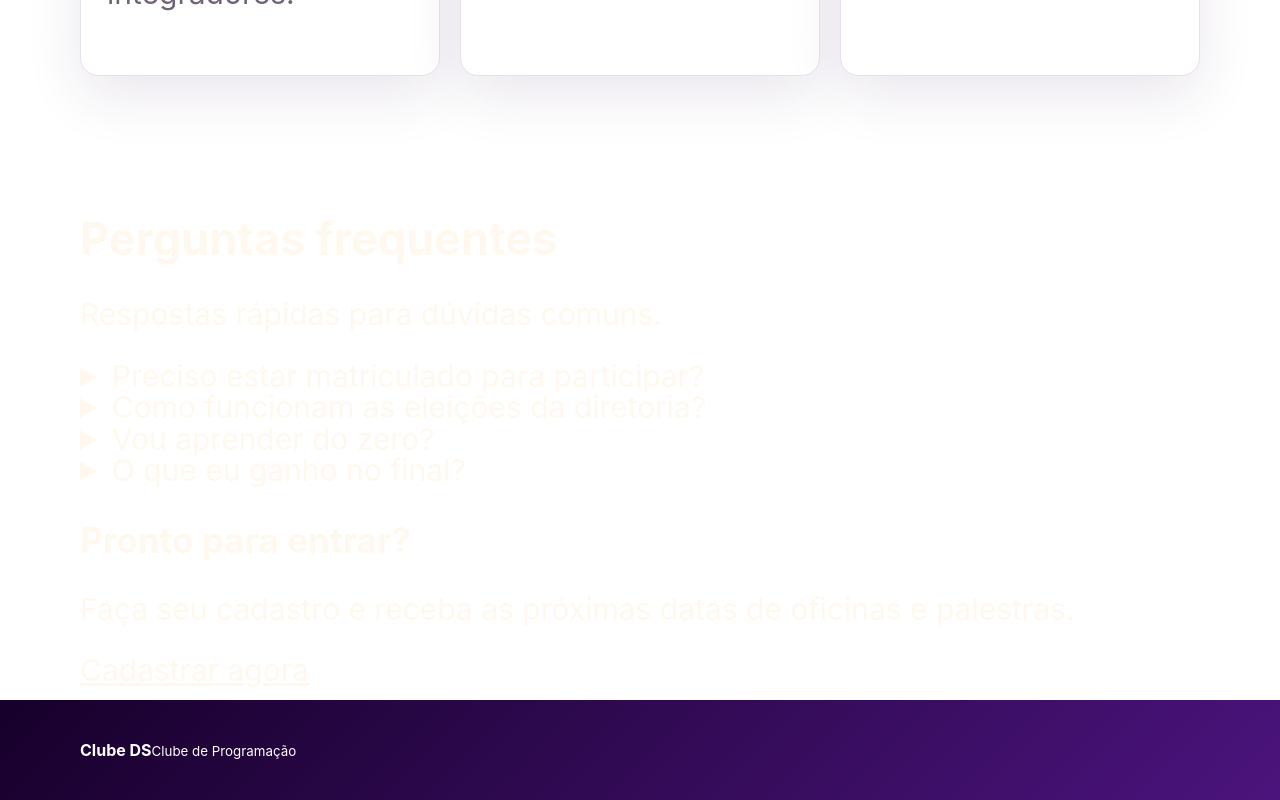
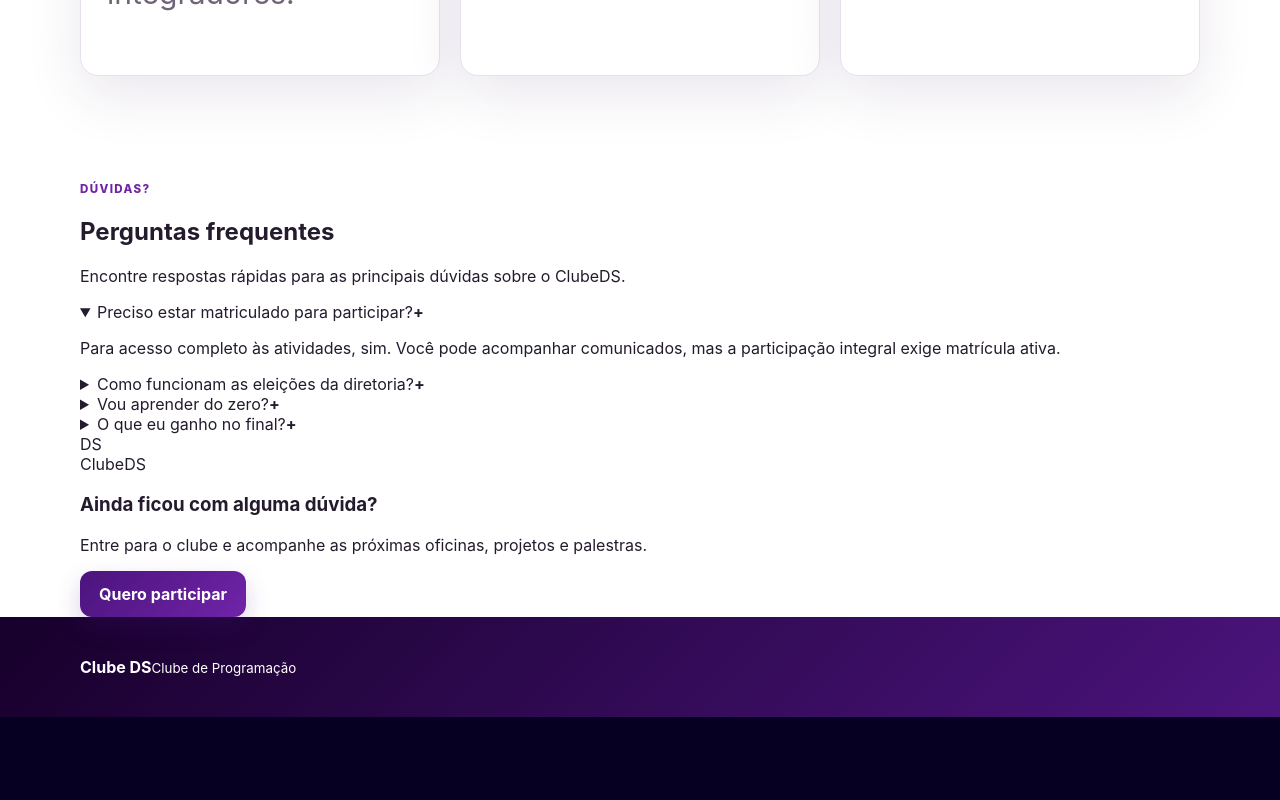
Before and after one commit to F3lipin/ClubeDSOF, a React (Vite) app: page / in a window 1280 px wide. Shown: the part 2035-2835 px from the top of the page. After the commit the page ends 2752 px from the top, so only its background shows below. Built offline with nearby package versions, Linux system fonts and the light colour scheme.

Commit message:
Moderniza seção de perguntas frequentes

```diff
--- a/src/components/Perguntas.jsx
+++ b/src/components/Perguntas.jsx
@@ -1,43 +1,58 @@
 function Perguntas() {
+  const perguntas = [
+    {
+      pergunta: "Preciso estar matriculado para participar?",
+      resposta: "Para acesso completo às atividades, sim. Você pode acompanhar comunicados, mas a participação integral exige matrícula ativa.",
+    },
+    {
+      pergunta: "Como funcionam as eleições da diretoria?",
+      resposta: "As eleições acontecem a cada 12 meses. Apenas alunos matriculados podem participar do processo e ocupar cargos.",
+    },
+    {
+      pergunta: "Vou aprender do zero?",
+      resposta: "Sim. As trilhas começam pelo básico e evoluem por projetos, sem pular os fundamentos importantes.",
+    },
+    {
+      pergunta: "O que eu ganho no final?",
+      resposta: "Você constrói um portfólio com projetos publicados, repositórios organizados e experiência com práticas próximas do mercado.",
+    },
+  ];
+
   return (
-    <div class="container">
-      <div id = "summary">
-        <header class="section__header">
-          <h2>Perguntas frequentes</h2>
-          <p>Respostas rápidas para dúvidas comuns.</p>
-        </header>
-
-        <div class="faq">
-          <details class="faq__item">
-            <summary>Preciso estar matriculado para participar?</summary>
-            <p class="muted">Para acesso completo às atividades, sim. Você pode acompanhar comunicados, mas a participação integral exige matrícula ativa.</p>
-          </details>
-
-          <details class="faq__item">
-            <summary>Como funcionam as eleições da diretoria?</summary>
-            <p class="muted">A cada 12 meses. Apenas alunos matriculados podem participar do processo e ocupar cargos.</p>
-          </details>
-
-          <details class="faq__item">
-            <summary>Vou aprender do zero?</summary>
-            <p class="muted">Sim. As trilhas começam do básico e evoluem por projetos, sem pular fundamentos.</p>
-          </details>
-
-          <details class="faq__item">
-            <summary>O que eu ganho no final?</summary>
-            <p class="muted">Um portfólio com projetos publicados (deploy), repositórios organizados e vivência de práticas do mercado.</p>
-          </details>
+    <section className="perguntas-secao" id="perguntas">
+      <div className="container">
+        <div className="perguntas-cabecalho">
+          <div>
+            <span className="titulo-secao">Dúvidas?</span>
+            <h2>Perguntas frequentes</h2>
+          </div>
+          <p>Encontre respostas rápidas para as principais dúvidas sobre o ClubeDS.</p>
         </div>
 
-        <div class="cta">
-          <div class="cta__content">
-            <h3>Pronto para entrar?</h3>
-            <p>Faça seu cadastro e receba as próximas datas de oficinas e palestras.</p>
+        <div className="faq">
+          {perguntas.map((item, indice) => (
+            <details className="faq__item" key={item.pergunta} open={indice === 0}>
+              <summary>
+                <span>{item.pergunta}</span>
+                <b>+</b>
+              </summary>
+              <p>{item.resposta}</p>
+            </details>
+          ))}
+        </div>
+
+        <div className="cta">
+          <div className="cta__icon">DS</div>
+          <div className="cta__content">
+            <span>ClubeDS</span>
+            <h3>Ainda ficou com alguma dúvida?</h3>
+            <p>Entre para o clube e acompanhe as próximas oficinas, projetos e palestras.</p>
           </div>
-          <a class="btn btn--primary" href="cadastro.html">Cadastrar agora</a>
+          <a className="botao" href="cadastro.html">Quero participar</a>
         </div>
       </div>
-      </div>
+    </section>
   );
 }
+
 export default Perguntas;
```
